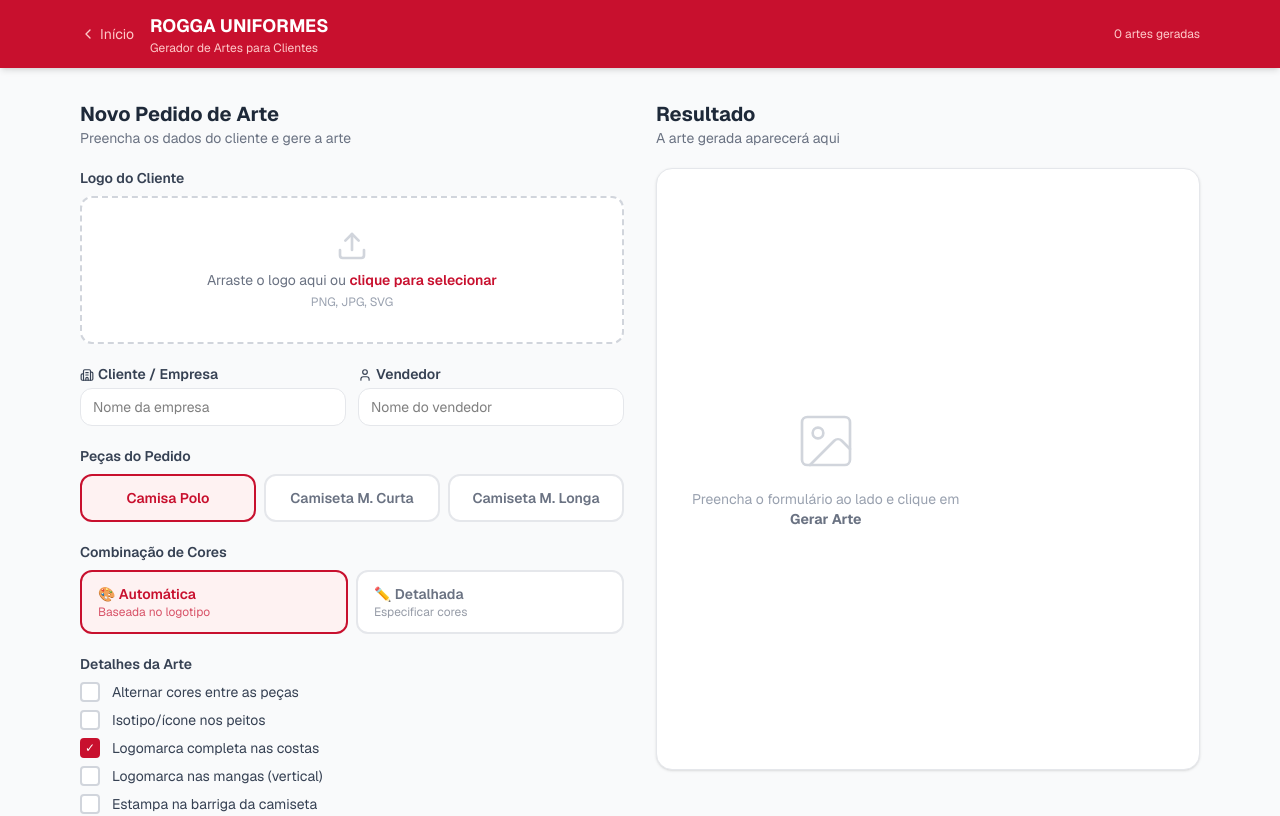
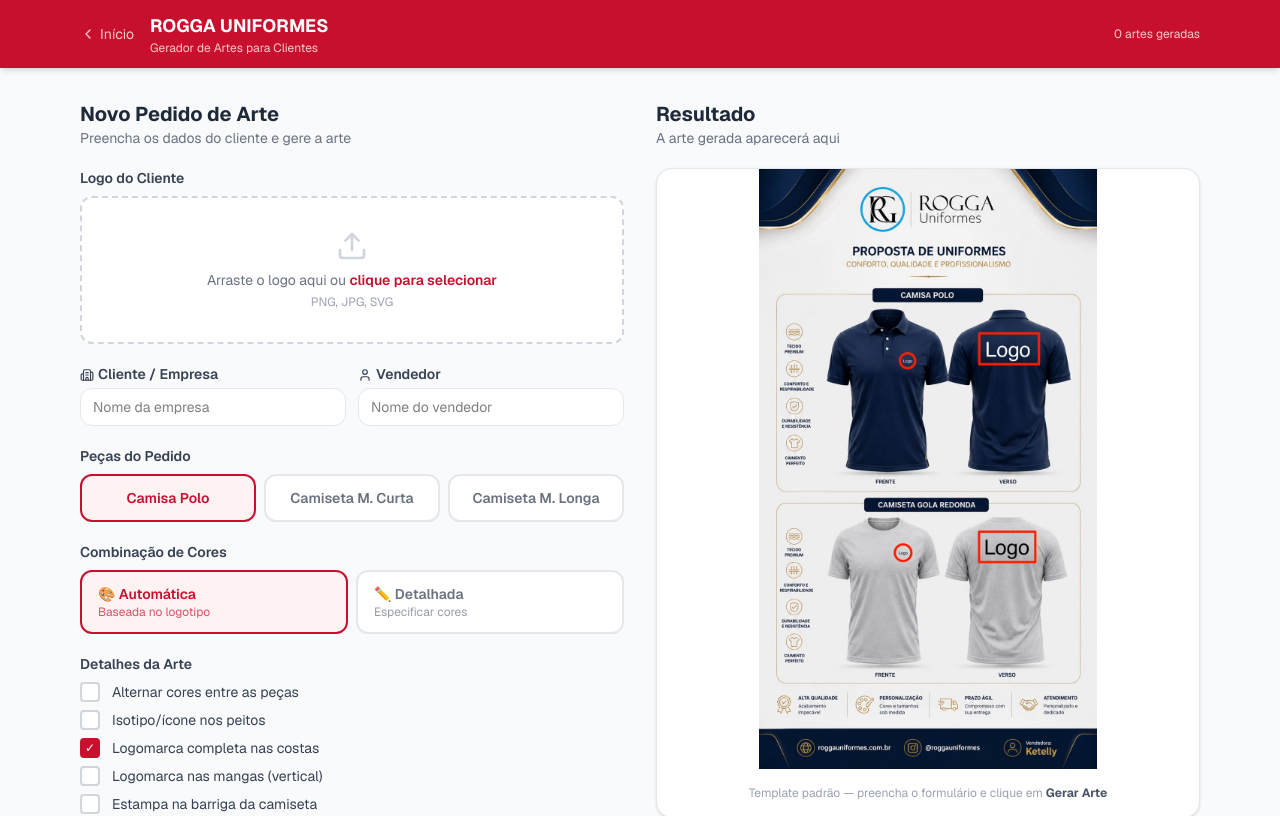
Before and after one commit to sistemarogga-dev/rogga-uniformes, a Next.js app: page /gerador in a window 1280 px wide. Shown: the top 816 px of the page. Built offline with nearby package versions, Linux system fonts and the light colour scheme.

Commit message:
feat: mostrar template padrao na tela de visualizacao

```diff
--- a/app/gerador/page.tsx
+++ b/app/gerador/page.tsx
@@ -3,7 +3,7 @@
 import { useState, useCallback, useRef } from "react";
 import Link from "next/link";
 import {
-  Upload, Download, ChevronLeft, Loader2, Image as ImageIcon,
+  Upload, Download, ChevronLeft, Loader2,
   AlertCircle, CheckCircle2, X, Sparkles, User, Building2,
 } from "lucide-react";
 
@@ -334,11 +334,15 @@
           </div>
 
           <div className="bg-white rounded-2xl border border-gray-200 overflow-hidden shadow-sm">
-            {imagemAtual ? (
-              <div>
-                {/* eslint-disable-next-line @next/next/no-img-element */}
-                <img src={imagemAtual.url} alt="Arte gerada" className="w-full object-contain max-h-[600px]" />
-                <div className="p-4 space-y-3">
+            {/* eslint-disable-next-line @next/next/no-img-element */}
+            <img
+              src={imagemAtual ? imagemAtual.url : "/template.png"}
+              alt={imagemAtual ? "Arte gerada" : "Template padrão ROGGA"}
+              className="w-full object-contain max-h-[600px]"
+            />
+            <div className="p-4 space-y-3">
+              {imagemAtual ? (
+                <>
                   <div className="flex items-center justify-between">
                     <div>
                       <p className="font-semibold text-gray-800 text-sm">{imagemAtual.cliente}</p>
@@ -360,16 +364,13 @@
                   {showPrompt && (
                     <p className="text-xs text-gray-500 bg-gray-50 rounded-lg p-3 leading-relaxed">{imagemAtual.prompt}</p>
                   )}
-                </div>
-              </div>
-            ) : (
-              <div className="aspect-[9/16] max-h-[600px] flex flex-col items-center justify-center text-gray-300 gap-4 p-8">
-                <ImageIcon size={64} strokeWidth={1} />
-                <p className="text-sm text-center text-gray-400">
-                  Preencha o formulário ao lado e clique em <strong className="text-gray-500">Gerar Arte</strong>
+                </>
+              ) : (
+                <p className="text-xs text-gray-400 text-center">
+                  Template padrão — preencha o formulário e clique em <strong className="text-gray-600">Gerar Arte</strong>
                 </p>
-              </div>
-            )}
+              )}
+            </div>
           </div>
 
           {/* Histórico */}
```
